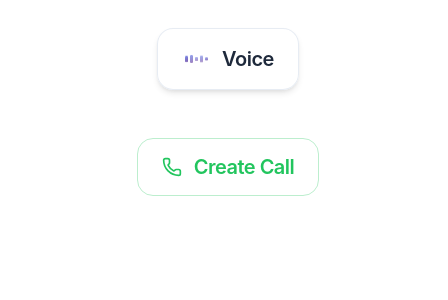
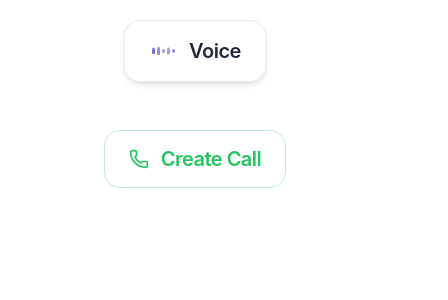
Before and after one commit to makesnosense/voice, a React (Vite) app in the folder client/: page / in a window 390 px wide. Shown: the top 300 px of the page, 448 px wide, since content can reach past the window. Built offline with nearby package versions, Linux system fonts and the light colour scheme.

Commit message:
feat: mobile-friendly layout

```diff
--- a/client/src/components/CopyCard.css
+++ b/client/src/components/CopyCard.css
@@ -2,13 +2,15 @@
   display: flex;
   align-items: center;
   justify-content: space-between;
-  padding: 16px 20px;
+  /* padding: 16px 20px; */
+  padding: clamp(12px, 3vw, 16px) clamp(16px, 4vw, 20px);
   background: rgba(255, 255, 255, 0.9);
   border: 1px solid rgba(226, 232, 240, 0.8);
-  border-radius: 16px;
+  /* border-radius: 16px; */
+  border-radius: clamp(8px, 2vw, 12px);
   backdrop-filter: blur(10px);
   box-shadow: 0 4px 6px -1px rgba(0, 0, 0, 0.1), 0 2px 4px -1px rgba(0, 0, 0, 0.06);
-  gap: 16px;
+  gap: clamp(12px, 3vw, 16px);
   width: fit-content;
   transition: all 0.3s ease;
 }
@@ -24,25 +26,28 @@
 }
 
 .copy-card-title {
-  font-size: 14px;
+  font-size: clamp(11px, 2.8vw, 14px);
   color: #64748b;
   margin: 0 0 4px 0;
   font-weight: 400;
 }
 
 .copy-card-link {
-  font-size: 16px;
+  font-size: clamp(10px, 3.2vw, 16px);
   color: #1e293b;
   margin: 0;
   font-weight: 500;
   word-break: break-all;
+  line-height: 1.3;
 }
 
 .copy-card-button {
   background: transparent;
   border: 1px solid rgba(226, 232, 240, 0.8);
   border-radius: 12px;
-  padding: 10px;
+  /* padding: 10px; */
+  padding: clamp(8px, 2vw, 10px);
+
   color: #64748b;
   cursor: pointer;
   transition: all 0.3s ease;
--- a/client/src/styles/Layout.module.css
+++ b/client/src/styles/Layout.module.css
@@ -2,10 +2,34 @@
   min-height: 100vh;
   display: flex;
   flex-direction: column;
-  min-width: 400px;
+  width: 100%;
   max-width: 600px;
   margin: 0 auto;
   padding: 20px;
+  box-sizing: border-box;
+}
+
+/* Mobile-specific adjustments */
+@media (max-width: 768px) {
+  .page {
+    padding: 16px 12px;
+    max-width: 100%;
+  }
+
+  .header {
+    margin-bottom: 1.5rem;
+  }
+
+  .content {
+    padding-top: 1.5rem;
+  }
+}
+
+/* For very small screens */
+@media (max-width: 480px) {
+  .page {
+    padding: 12px 8px;
+  }
 }
 
 .header {
@@ -22,7 +46,7 @@
   align-items: flex-start;
 }
 
-/* Room-specific layouts */
+/* Room-specific layouts  */
 .roomContainer {
   width: 100%;
   height: 100%;
@@ -76,3 +100,10 @@
   border-radius: 4px;
   cursor: pointer;
 }
+
+/* Make sure CopyCard is also mobile-friendly */
+@media (max-width: 480px) {
+  .roomContainer {
+    gap: 0.75rem;
+  }
+}
```
